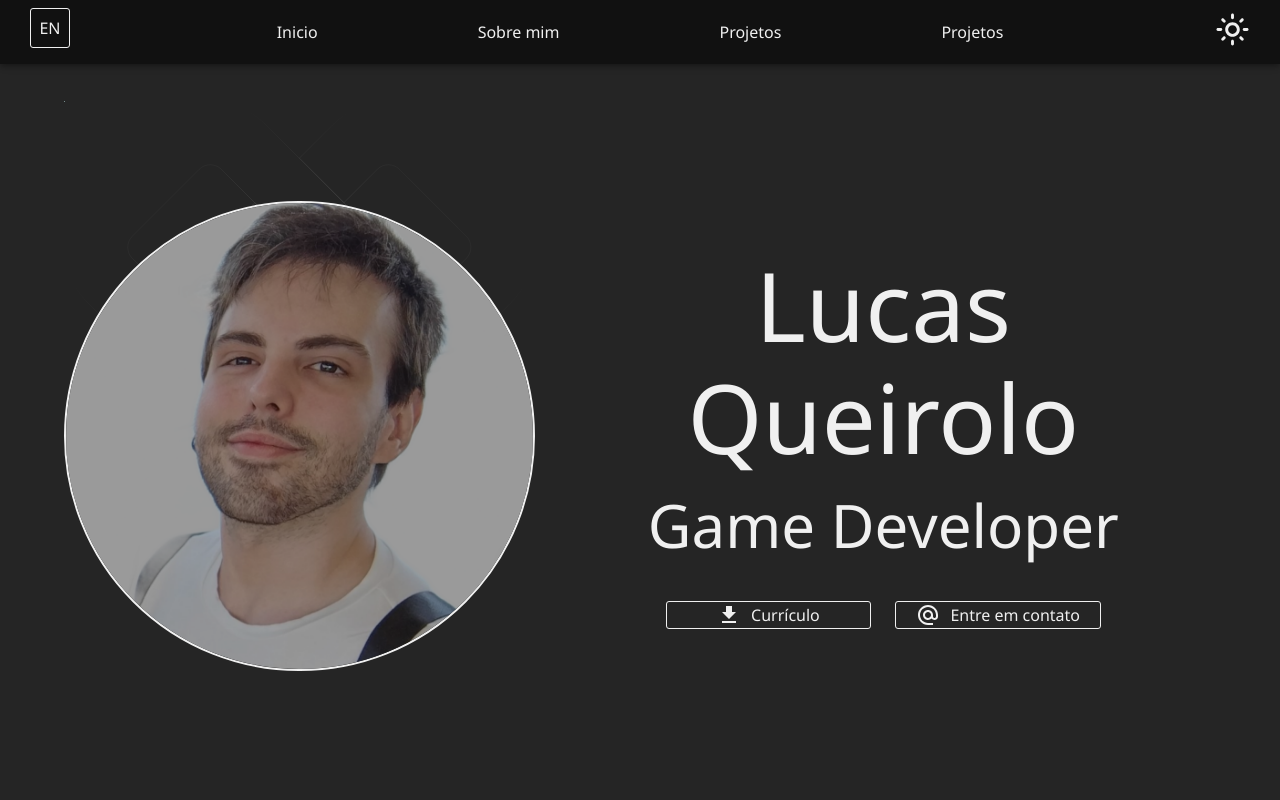
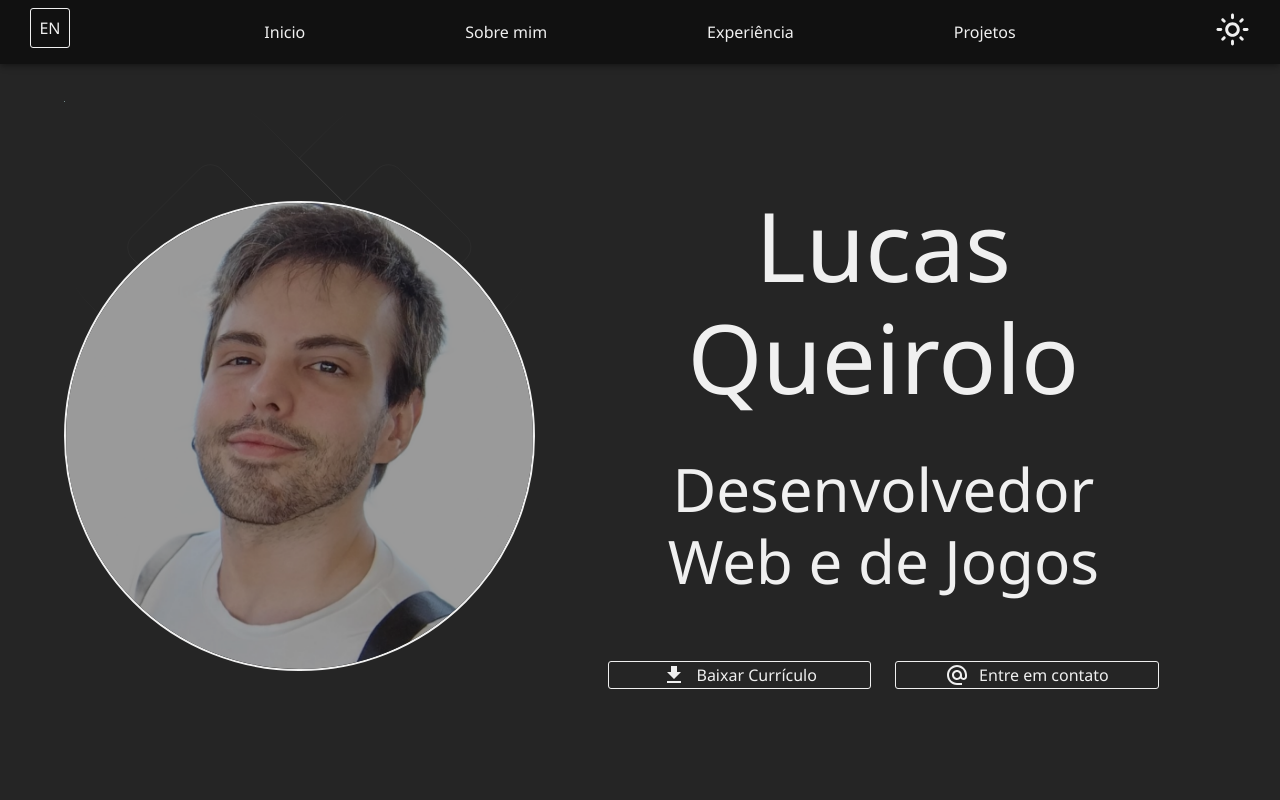
Before and after one commit to Luxxdev/portifolio, a React (Vite) app: page / in a window 1280 px wide. Shown: the top 800 px of the page. Built offline with nearby package versions, Linux system fonts and the light colour scheme.

Commit message:
visual improvements

```diff
--- a/src/components/NavBar/NavBar.tsx
+++ b/src/components/NavBar/NavBar.tsx
@@ -14,8 +14,6 @@ const NavBar = () => {
     backgroundColor: theme.palette.primary.dark,
     [theme.breakpoints.up('md')]: {
       justifyContent: 'center',
-
-
     },
   }))
 
@@ -49,7 +47,7 @@ const NavBar = () => {
             </StyledMenu>
 
             <StyledMenu onClick={() => ScrollTo('experience')}>
-              {t('navProjects')}
+              {t('navExperience')}
             </StyledMenu>
 
             <StyledMenu onClick={() => ScrollTo('projects')}>
--- a/src/components/Project/Project.tsx
+++ b/src/components/Project/Project.tsx
@@ -50,7 +50,7 @@ const Project: React.FC<ProjectProps> = ({ name, image, description, buttons = [
 
           <Grid2 container display="flex" justifyContent="center" spacing={3} pt={3} alignItems={'center'}>
             {buttons.map((button, index) => (
-              <Grid2 size={{ xs: 6, md: 3 }} key={index}>
+              <Grid2 size={{ xs: 6, md: 6 }} key={index}>
                 <StyledButton
                   onClick={() => {
                     const link = document.createElement('a')
--- a/src/i18n/translations/en.json
+++ b/src/i18n/translations/en.json
@@ -1,37 +1,38 @@
 {
   "translation": {
     "oppositeLanguage": "pt",
-    "navMain": "Inicio",
-    "navAbout": "Sobre mim",
-    "navProjects": "Projetos",
-    "navRole": "Game Developer",
-    "heroRole": "Game Developer",
-    "heroButtonDownload": "Currículo",
-    "heroButtonContact": "Entre em contato",
+    "navMain": "Home",
+    "navAbout": "About Me",
+    "navProjects": "Projects",
+    "navExperience": "Experience",
+    "navRole": "Game and Web Developer",
+    "heroRole": "Game and Web Developer",
+    "heroButtonDownload": "Download Resume",
+    "heroButtonContact": "Contact Me",
     "donwloadLinkName": "LucasQueirolo_Resume.pdf",
-    "aboutTitle": "Sobre mim",
+    "aboutTitle": "About Me",
     "aboutText": "Lorem ipsum dolor sit, amet consectetur adipisicing elit. Quae cum accusantium inventore porro cupiditate natus atque tempore doloribus? Quae laudantium facere consequuntur ea aliquam reiciendis corrupti, ut maxime quam exercitationem.",
-    "aboutEducation": "Formação",
-    "aboutUniversity": "Jogos Digitais — IBMR",
-    "skillsTitle": "Habilidades",
-    "projectsTitle": "Projetos",
-    "projectsButtonViewProject": "Ver Projeto",
-    "projectsButtonViewCode": "Ver Código",
-    "project1Title": "testeeeee",
-    "project1Text": "Projeto feito usando React, biblioteca Material UI e a biblioteca i18n.",
-    "project2Title": "CRUD",
-    "project2Text": "Projeto em construção",
-    "project3Title": "Projeto 3",
+    "aboutEducation": "Education",
+    "aboutUniversity": "Digital Games — IBMR",
+    "skillsTitle": "Skills",
+    "projectsTitle": "Projects",
+    "projectsButtonViewProject": "View Project",
+    "projectsButtonViewCode": "View Code",
+    "project1Title": "Project 1",
+    "project1Text": "Project made using React, Material UI library and i18n library.",
+    "project2Title": "Project 2",
+    "project2Text": "Project under construction",
+    "project3Title": "Project 3",
     "project3Text": "Lorem ipsum dolor sit, amet consectetur adipisicing elit. Quae cum accusantium inventore porro cupiditate natus atque tempore doloribus? Quae laudantium facere consequuntur ea aliquam reiciendis corrupti, ut maxime quam exercitationem.",
-    "project4Title": "Projeto 4",
-    "project4Text": "Lorem ipsum dolor sit, amet consectetur adipisicing elit. Quae cum accusantium inventore porro cupiditate natus atque tempore doloribus? Quae laudantium facere consequuntur ea aliquam reiciendis corrupti, ut maxime quam exercitationem.",
+    "project4Title": "Project 4",
+    "project4Text": "Lorem ipsum ipsum dolor sit, amet consectetur adipisicing elit. Quae cum accusantium inventore porro cupiditate natus atque tempore doloribus? Quae laudantium facere consequuntur ea aliquam reiciendis corrupti, ut maxime quam exercitationem.",
     "experienceTitle": "Experience",
-    "experience1Title": "Emprego 1",
+    "experience1Title": "Job 1",
     "experience1Text": "Lorem ipsum dolor sit, amet consectetur adipisicing elit. Quae cum accusantium inventore porro cupiditate natus atque tempore doloribus? Quae laudan tium facere",
-    "experience2Title": "Emprego 2",
+    "experience2Title": "Job 2",
     "experience2Text": "Lorem ipsum dolor sit, amet consectetur adipisicing elit. Quae cum accusantium inventore porro cupiditate natus atque tempore doloribus? Quae laudan tium facere",
-    "footerContact": "Contato",
-    "footerRights": "© 2025 Lucas Queirolo. Todos os direitos reservados.",
-    "messageGreeting": "Hi,"
+    "footerContact": "Contact",
+    "footerRights": "© 2025 Lucas Queirolo. All rights reserved.",
+    "messageGreeting": "Hello,"
   }
 }
--- a/src/i18n/translations/ptbr.json
+++ b/src/i18n/translations/ptbr.json
@@ -4,9 +4,10 @@
     "navMain": "Inicio",
     "navAbout": "Sobre mim",
     "navProjects": "Projetos",
-    "navRole": "Game Developer",
-    "heroRole": "Game Developer",
-    "heroButtonDownload": "Currículo",
+    "navExperience": "Experiência",
+    "navRole": "Desenvolvedor Web e de Jogos",
+    "heroRole": "Desenvolvedor Web e de Jogos",
+    "heroButtonDownload": "Baixar Currículo",
     "heroButtonContact": "Entre em contato",
     "donwloadLinkName": "LucasQueirolo_Currículo.pdf",
     "aboutTitle": "Sobre mim",
@@ -17,15 +18,15 @@
     "projectsTitle": "Projetos",
     "projectsButtonViewProject": "Ver Projeto",
     "projectsButtonViewCode": "Ver Código",
-    "project1Title": "testeeeee",
+    "project1Title": "Projeto 1",
     "project1Text": "Projeto feito usando React, biblioteca Material UI e a biblioteca i18n.",
-    "project2Title": "CRUD",
+    "project2Title": "Projeto 2",
     "project2Text": "Projeto em construção",
     "project3Title": "Projeto 3",
     "project3Text": "Lorem ipsum dolor sit, amet consectetur adipisicing elit. Quae cum accusantium inventore porro cupiditate natus atque tempore doloribus? Quae laudantium facere consequuntur ea aliquam reiciendis corrupti, ut maxime quam exercitationem.",
     "project4Title": "Projeto 4",
     "project4Text": "Lorem ipsum dolor sit, amet consectetur adipisicing elit. Quae cum accusantium inventore porro cupiditate natus atque tempore doloribus? Quae laudantium facere consequuntur ea aliquam reiciendis corrupti, ut maxime quam exercitationem.",
-    "experienceTitle": "Experience",
+    "experienceTitle": "Experiência",
     "experience1Title": "Emprego 1",
     "experience1Text": "Lorem ipsum dolor sit, amet consectetur adipisicing elit. Quae cum accusantium inventore porro cupiditate natus atque tempore doloribus? Quae laudan tium facere",
     "experience2Title": "Emprego 2",
--- a/src/pages/Home/sections/Hero/Hero.tsx
+++ b/src/pages/Home/sections/Hero/Hero.tsx
@@ -54,16 +54,25 @@ const Hero = () => {
               </Box>
             </Grid2>
 
-            <Grid2 size={{ xs: 12, md: 7 }}>
-              <Typography color="primary.contrastText" variant="h1" textAlign={'center'} pb={2} >
-                Lucas Queirolo
-              </Typography>
-              <Typography color="primary.contrastText" variant="h2" textAlign={'center'} pb={2}>
-                {t('heroRole')}
-              </Typography>
+            <Grid2 size={{ xs: 12, md: 7 }} >
+
+              <Grid2 container display={'flex'} justifyContent={'center'}>
+                <Grid2 size={{ xs: 12, md: 12 }} display={'flex'} justifyContent={'center'}>
+                  <Typography color="primary.contrastText" variant="h1" textAlign={'center'} pb={5} pt={{ xs: 5, md: 0 }}>
+                    Lucas Queirolo
+                  </Typography>
+                </Grid2>
+
+                <Grid2 size={{ xs: 12, md: 12 }} display={'flex'} justifyContent={'center'}>
+                  <Typography color="primary.contrastText" variant="h2" textAlign={'center'} pb={5} display={'flex'} maxWidth={450} >
+                    {t('heroRole')}
+                  </Typography>
+                </Grid2>
+              </Grid2>
+
 
               <Grid2 container display={'flex'} justifyContent={'center'} spacing={3} pt={3}>
-                <Grid2 size={{ xs: 12, md: 4 }} display={'flex'} justifyContent={'center'}>
+                <Grid2 size={{ xs: 7, md: 5 }} display={'flex'} justifyContent={'center'}>
                   <StyledButton
                     onClick={() => {
                       const link = document.createElement('a')
@@ -75,11 +84,11 @@ const Hero = () => {
                     }}
                   >
                     <DownloadIcon />
-                    <Typography>{t('heroButtonDownload')}</Typography>
+                    <Typography >{t('heroButtonDownload')}</Typography>
                   </StyledButton>
                 </Grid2>
 
-                <Grid2 size={{ xs: 12, md: 4 }} display={'flex'} justifyContent={'center'}>
+                <Grid2 size={{ xs: 7, md: 5 }} display={'flex'} justifyContent={'center'}>
                   <StyledButton onClick={() => ScrollTo('footer')}>
                     <AlternateEmailIcon />
                     <Typography>{t('heroButtonContact')}</Typography>
```
Also changed, not shown: 1 other file (tests, documents, lock files or other folders).
